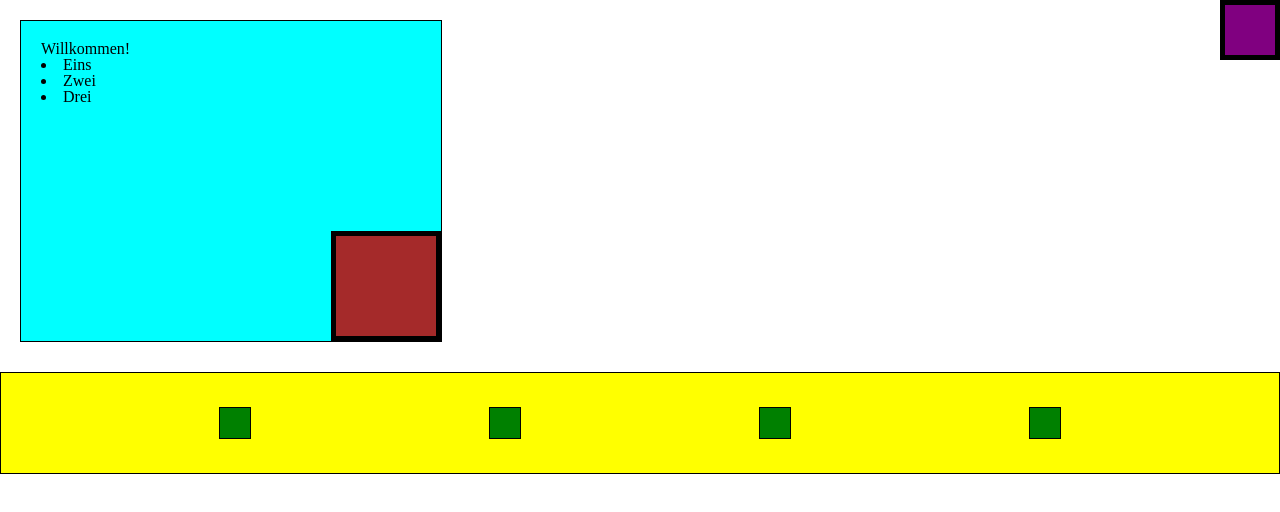
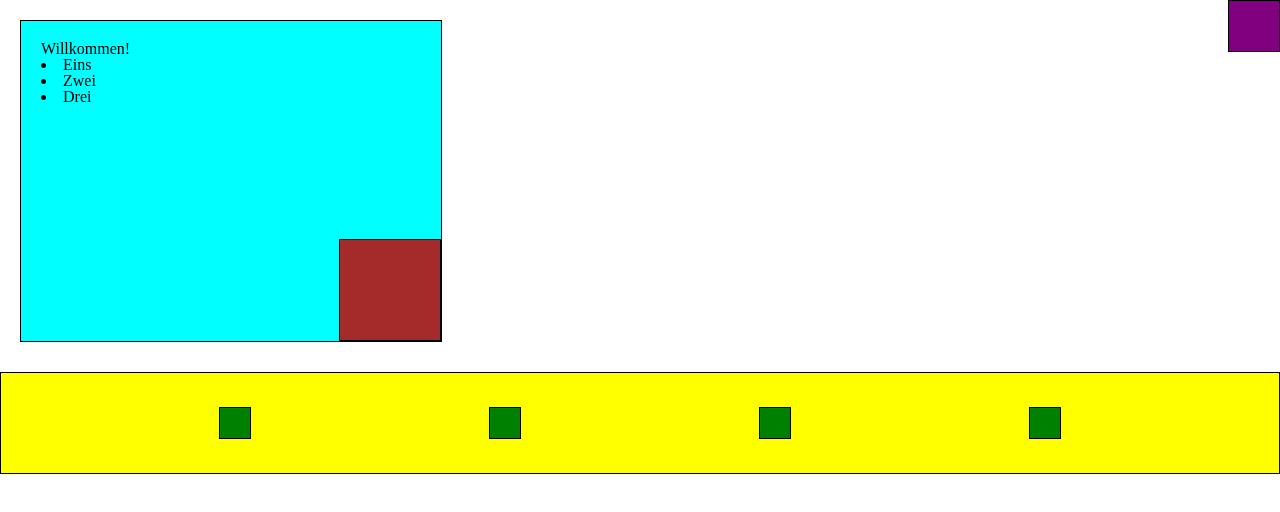
Before and after one commit to Davit1327/2024_2aWI_SWP, a plain HTML site: page Exercises/uebung06_1.html in a window 1280 px wide. Drawn offline with Linux system fonts and the light colour scheme.

Commit message:
uebung06_1 08.11.2024

```diff
--- a/Exercises/uebung06_1.CSS
+++ b/Exercises/uebung06_1.CSS
@@ -95,7 +95,7 @@ table {
         bottom: 0px;
         height: 100px;
         width: 100px;
-        border-width: 5px;
+        border-width: 1px;
             border-style: solid;
             border-color: black;
 
@@ -107,7 +107,7 @@ table {
             top: 0px;
             height: 50px;
             width: 50px;
-            border-width: 5px;
+            border-width: 1px;
             border-style: solid;
             border-color: black;
         }
```
